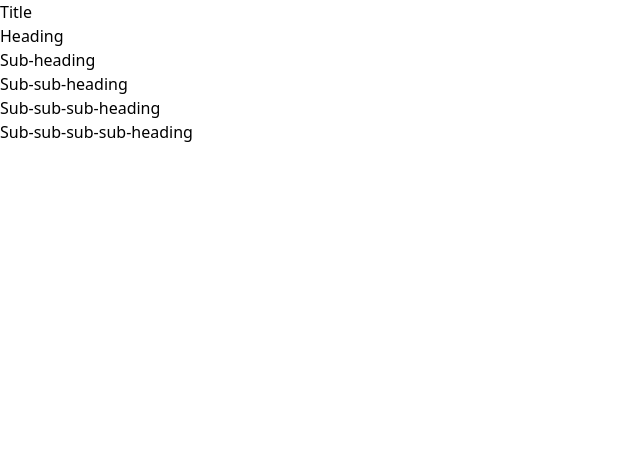
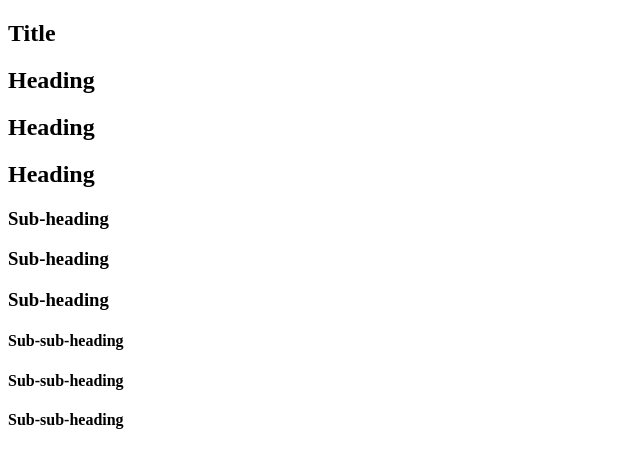
Before and after one commit to Shanto-prime/learn-js, a React (Vite) app: page / in a window 1280 px wide. Shown: the top 468 px of the page, without its empty margins (0-640 px from the left). Built offline with nearby package versions, Linux system fonts and the light colour scheme.

Commit message:
using context api

```diff
--- a/src/App.jsx
+++ b/src/App.jsx
@@ -1,17 +1,25 @@
-import "./App.css";
-import Heading from "./Components/Heading";
-import Section from "./Components/Section";
+import Heading from "./components/Heading";
+import Section from "./components/Section";
+
 export default function App() {
     return (
-        <>
-            <Section>
-                <Heading level={1}>Title</Heading>
-                <Heading level={2}>Heading</Heading>
-                <Heading level={3}>Sub-heading</Heading>
-                <Heading level={4}>Sub-sub-heading</Heading>
-                <Heading level={5}>Sub-sub-sub-heading</Heading>
-                <Heading level={6}>Sub-sub-sub-sub-heading</Heading>
+        <Section level={1}>
+            <Heading>Title</Heading>
+            <Section level={2}>
+                <Heading>Heading</Heading>
+                <Heading>Heading</Heading>
+                <Heading>Heading</Heading>
+                <Section level={3}>
+                    <Heading>Sub-heading</Heading>
+                    <Heading>Sub-heading</Heading>
+                    <Heading>Sub-heading</Heading>
+                    <Section level={4}>
+                        <Heading>Sub-sub-heading</Heading>
+                        <Heading>Sub-sub-heading</Heading>
+                        <Heading>Sub-sub-heading</Heading>
+                    </Section>
+                </Section>
             </Section>
-        </>
+        </Section>
     );
 }
--- a/src/Components/Heading.jsx
+++ b/src/Components/Heading.jsx
@@ -1,4 +1,9 @@
-export default function Heading({ level, children }) {
+import { useContext } from "react";
+import { LevelContext } from "../contexts/LevelContext";
+
+export default function Heading({ children }) {
+    const level = useContext(LevelContext);
+
     switch (level) {
         case 1:
             return <h1>{children}</h1>;
--- a/src/Components/Section.jsx
+++ b/src/Components/Section.jsx
@@ -1,3 +1,11 @@
-export default function Section({ children }) {
-    return <section className="section">{children}</section>;
+import { LevelContext } from "../contexts/LevelContext";
+
+export default function Section({ level, children }) {
+    return (
+        <section className="section">
+            <LevelContext.Provider value={level}>
+                {children}
+            </LevelContext.Provider>
+        </section>
+    );
 }
--- /dev/null
+++ b/src/contexts/LevelContext.js
@@ -0,0 +1,3 @@
+import { createContext } from "react";
+
+export const LevelContext = createContext(1);
```
